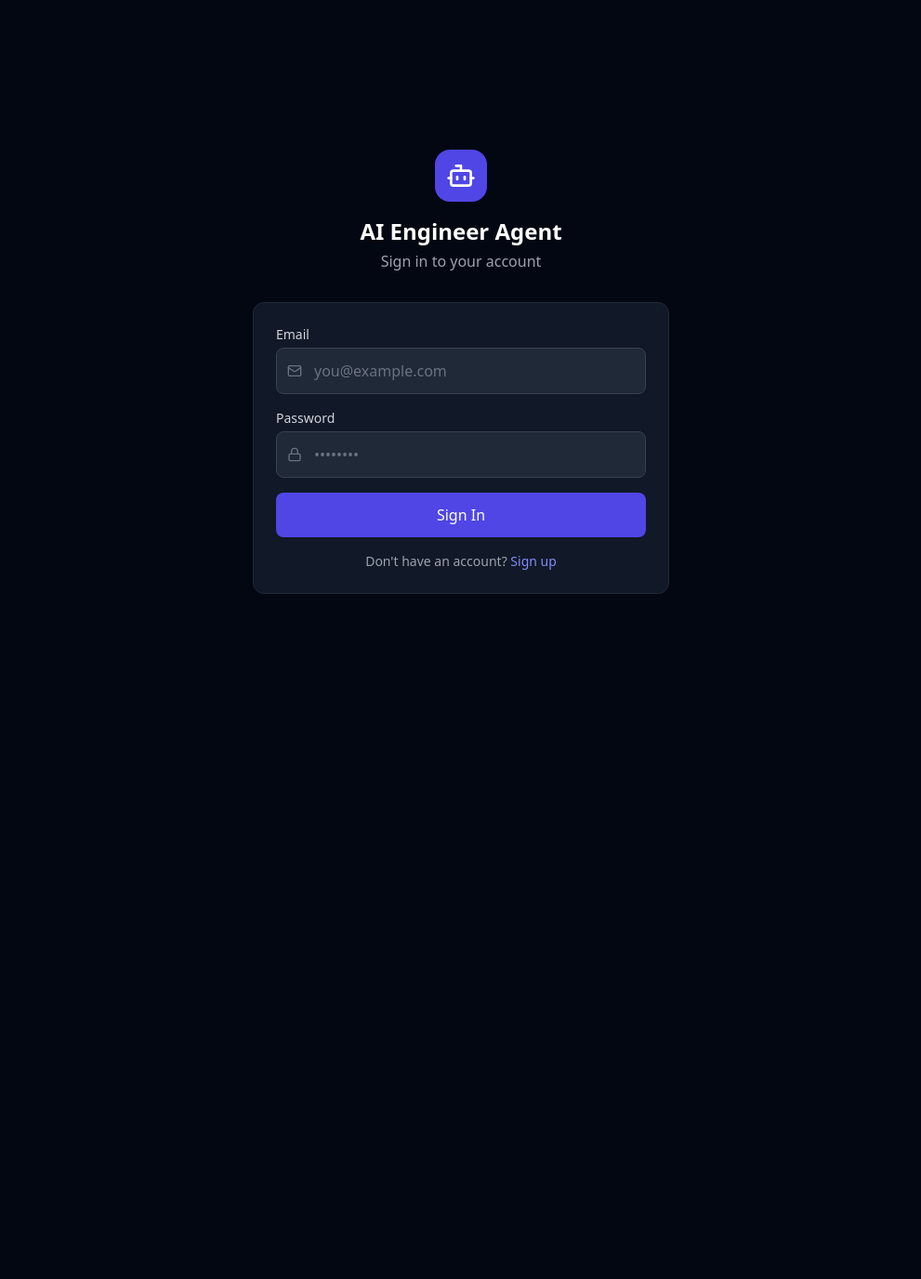
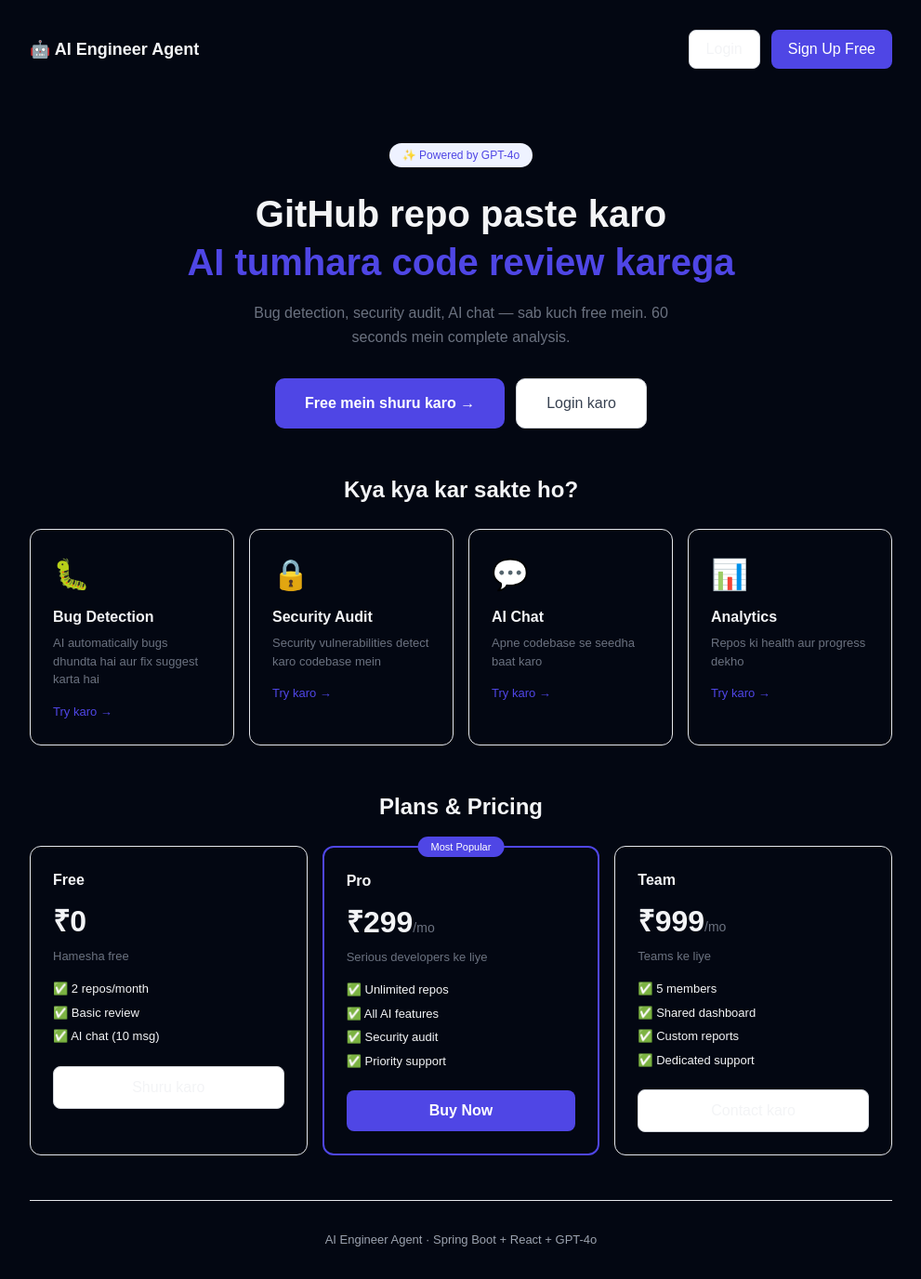
Before and after one commit to Abhishekpandey9335/ai-engineer-chatbot-, a React (Vite) app in the folder frontend/: page /home in a window 1280 px wide. Before the commit this address led to /login. Shown: the whole page at 93% size, without its empty margins (144-1135 px from the left). Before the commit the page ends 800 px from the top, so only its background shows below. Built offline with nearby package versions, Linux system fonts and the light colour scheme; no server answers.

Commit message:
Add landing page

```diff
--- a/frontend/src/App.jsx
+++ b/frontend/src/App.jsx
@@ -1,4 +1,5 @@
 import { BrowserRouter, Routes, Route, Navigate } from 'react-router-dom'
+import LandingPage from './pages/LandingPage'
 import { useAuthStore } from './store/authStore'
 import LoginPage from './pages/LoginPage'
 import SignupPage from './pages/SignupPage'
@@ -25,7 +26,8 @@
       <Routes>
         <Route path="/login"  element={<PublicRoute><LoginPage /></PublicRoute>} />
         <Route path="/signup" element={<PublicRoute><SignupPage /></PublicRoute>} />
-        <Route path="/" element={<PrivateRoute><Layout /></PrivateRoute>}>
+<Route path="/home" element={<LandingPage />} />
+<Route path="/" element={<PrivateRoute><Layout /></PrivateRoute>}>
           <Route index element={<Navigate to="/dashboard" replace />} />
           <Route path="dashboard" element={<DashboardPage />} />
           <Route path="repositories" element={<RepositoriesPage />} />
--- /dev/null
+++ b/frontend/src/pages/LandingPage.jsx
@@ -0,0 +1,129 @@
+import { useNavigate } from "react-router-dom";
+
+export default function LandingPage() {
+  const navigate = useNavigate();
+
+  const features = [
+    { icon: "🐛", title: "Bug Detection", desc: "AI automatically bugs dhundta hai aur fix suggest karta hai", route: "/repositories" },
+    { icon: "🔒", title: "Security Audit", desc: "Security vulnerabilities detect karo codebase mein", route: "/repositories" },
+    { icon: "💬", title: "AI Chat", desc: "Apne codebase se seedha baat karo", route: "/chat" },
+    { icon: "📊", title: "Analytics", desc: "Repos ki health aur progress dekho", route: "/analytics" },
+  ];
+
+  return (
+    <div style={{ fontFamily: "sans-serif", maxWidth: "960px", margin: "0 auto", padding: "2rem 1rem" }}>
+
+      {/* Navbar */}
+      <div style={{ display: "flex", justifyContent: "space-between", alignItems: "center", marginBottom: "3rem" }}>
+        <div style={{ fontWeight: "700", fontSize: "18px" }}>🤖 AI Engineer Agent</div>
+        <div style={{ display: "flex", gap: "12px" }}>
+          <button onClick={() => navigate("/login")}
+            style={{ padding: "8px 18px", border: "1px solid #D1D5DB", borderRadius: "8px", background: "white", cursor: "pointer" }}>
+            Login
+          </button>
+          <button onClick={() => navigate("/signup")}
+            style={{ padding: "8px 18px", border: "none", borderRadius: "8px", background: "#4F46E5", color: "white", cursor: "pointer" }}>
+            Sign Up Free
+          </button>
+        </div>
+      </div>
+
+      {/* Hero */}
+      <div style={{ textAlign: "center", padding: "2rem 0 3rem" }}>
+        <div style={{ display: "inline-block", background: "#EEF2FF", color: "#4F46E5", fontSize: "12px", padding: "4px 14px", borderRadius: "999px", marginBottom: "1.5rem" }}>
+          ✨ Powered by GPT-4o
+        </div>
+        <h1 style={{ fontSize: "2.5rem", fontWeight: "700", lineHeight: "1.3", marginBottom: "1rem" }}>
+          GitHub repo paste karo<br />
+          <span style={{ color: "#4F46E5" }}>AI tumhara code review karega</span>
+        </h1>
+        <p style={{ color: "#6B7280", fontSize: "16px", maxWidth: "500px", margin: "0 auto 2rem", lineHeight: "1.6" }}>
+          Bug detection, security audit, AI chat — sab kuch free mein. 60 seconds mein complete analysis.
+        </p>
+        <div style={{ display: "flex", gap: "12px", justifyContent: "center" }}>
+          <button onClick={() => navigate("/signup")}
+            style={{ background: "#4F46E5", color: "white", border: "none", padding: "14px 32px", borderRadius: "10px", fontSize: "16px", cursor: "pointer", fontWeight: "600" }}>
+            Free mein shuru karo →
+          </button>
+          <button onClick={() => navigate("/login")}
+            style={{ background: "white", color: "#374151", border: "1px solid #D1D5DB", padding: "14px 32px", borderRadius: "10px", fontSize: "16px", cursor: "pointer" }}>
+            Login karo
+          </button>
+        </div>
+      </div>
+
+      {/* Features */}
+      <div style={{ marginBottom: "3rem" }}>
+        <h2 style={{ textAlign: "center", fontWeight: "700", marginBottom: "1.5rem", fontSize: "1.5rem" }}>Kya kya kar sakte ho?</h2>
+        <div style={{ display: "grid", gridTemplateColumns: "repeat(auto-fit, minmax(200px, 1fr))", gap: "16px" }}>
+          {features.map((f) => (
+            <div key={f.title}
+              onClick={() => navigate("/signup")}
+              style={{ border: "1px solid #E5E7EB", borderRadius: "12px", padding: "1.5rem", cursor: "pointer" }}
+              onMouseEnter={e => e.currentTarget.style.borderColor = "#4F46E5"}
+              onMouseLeave={e => e.currentTarget.style.borderColor = "#E5E7EB"}>
+              <div style={{ fontSize: "2rem", marginBottom: "10px" }}>{f.icon}</div>
+              <h3 style={{ fontWeight: "600", marginBottom: "6px" }}>{f.title}</h3>
+              <p style={{ color: "#6B7280", fontSize: "13px", lineHeight: "1.5", marginBottom: "12px" }}>{f.desc}</p>
+              <span style={{ color: "#4F46E5", fontSize: "13px", fontWeight: "500" }}>Try karo →</span>
+            </div>
+          ))}
+        </div>
+      </div>
+
+      {/* Pricing */}
+      <div style={{ marginBottom: "3rem" }}>
+        <h2 style={{ textAlign: "center", fontWeight: "700", marginBottom: "1.5rem", fontSize: "1.5rem" }}>Plans & Pricing</h2>
+        <div style={{ display: "grid", gridTemplateColumns: "repeat(auto-fit, minmax(220px, 1fr))", gap: "16px" }}>
+
+          <div style={{ border: "1px solid #E5E7EB", borderRadius: "12px", padding: "1.5rem" }}>
+            <div style={{ fontWeight: "600", marginBottom: "8px" }}>Free</div>
+            <div style={{ fontSize: "2rem", fontWeight: "700", marginBottom: "4px" }}>₹0</div>
+            <div style={{ color: "#6B7280", fontSize: "13px", marginBottom: "16px" }}>Hamesha free</div>
+            {["2 repos/month", "Basic review", "AI chat (10 msg)"].map(f => (
+              <div key={f} style={{ fontSize: "13px", marginBottom: "6px" }}>✅ {f}</div>
+            ))}
+            <button onClick={() => navigate("/signup")}
+              style={{ width: "100%", marginTop: "16px", padding: "10px", border: "1px solid #D1D5DB", borderRadius: "8px", cursor: "pointer", background: "white" }}>
+              Shuru karo
+            </button>
+          </div>
+
+          <div style={{ border: "2px solid #4F46E5", borderRadius: "12px", padding: "1.5rem", position: "relative" }}>
+            <div style={{ position: "absolute", top: "-12px", left: "50%", transform: "translateX(-50%)", background: "#4F46E5", color: "white", fontSize: "11px", padding: "3px 14px", borderRadius: "999px", whiteSpace: "nowrap" }}>
+              Most Popular
+            </div>
+            <div style={{ fontWeight: "600", marginBottom: "8px" }}>Pro</div>
+            <div style={{ fontSize: "2rem", fontWeight: "700", marginBottom: "4px" }}>₹299<span style={{ fontSize: "14px", fontWeight: "400", color: "#6B7280" }}>/mo</span></div>
+            <div style={{ color: "#6B7280", fontSize: "13px", marginBottom: "16px" }}>Serious developers ke liye</div>
+            {["Unlimited repos", "All AI features", "Security audit", "Priority support"].map(f => (
+              <div key={f} style={{ fontSize: "13px", marginBottom: "6px" }}>✅ {f}</div>
+            ))}
+            <button onClick={() => navigate("/signup")}
+              style={{ width: "100%", marginTop: "16px", padding: "10px", border: "none", borderRadius: "8px", cursor: "pointer", background: "#4F46E5", color: "white", fontWeight: "600" }}>
+              Buy Now
+            </button>
+          </div>
+
+          <div style={{ border: "1px solid #E5E7EB", borderRadius: "12px", padding: "1.5rem" }}>
+            <div style={{ fontWeight: "600", marginBottom: "8px" }}>Team</div>
+            <div style={{ fontSize: "2rem", fontWeight: "700", marginBottom: "4px" }}>₹999<span style={{ fontSize: "14px", fontWeight: "400", color: "#6B7280" }}>/mo</span></div>
+            <div style={{ color: "#6B7280", fontSize: "13px", marginBottom: "16px" }}>Teams ke liye</div>
+            {["5 members", "Shared dashboard", "Custom reports", "Dedicated support"].map(f => (
+              <div key={f} style={{ fontSize: "13px", marginBottom: "6px" }}>✅ {f}</div>
+            ))}
+            <button style={{ width: "100%", marginTop: "16px", padding: "10px", border: "1px solid #D1D5DB", borderRadius: "8px", cursor: "pointer", background: "white" }}>
+              Contact karo
+            </button>
+          </div>
+
+        </div>
+      </div>
+
+      {/* Footer */}
+      <div style={{ textAlign: "center", color: "#9CA3AF", fontSize: "13px", paddingTop: "2rem", borderTop: "1px solid #E5E7EB" }}>
+        AI Engineer Agent · Spring Boot + React + GPT-4o
+      </div>
+    </div>
+  );
+}
```
